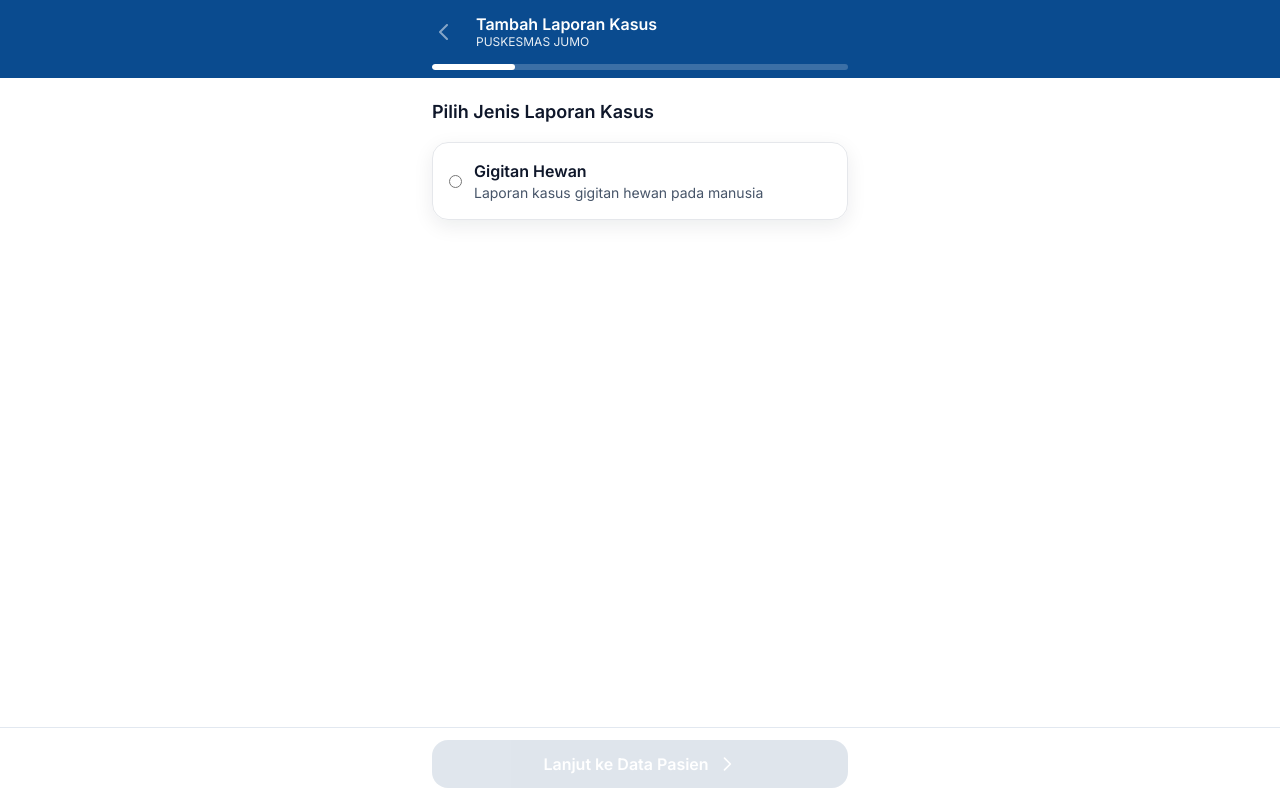
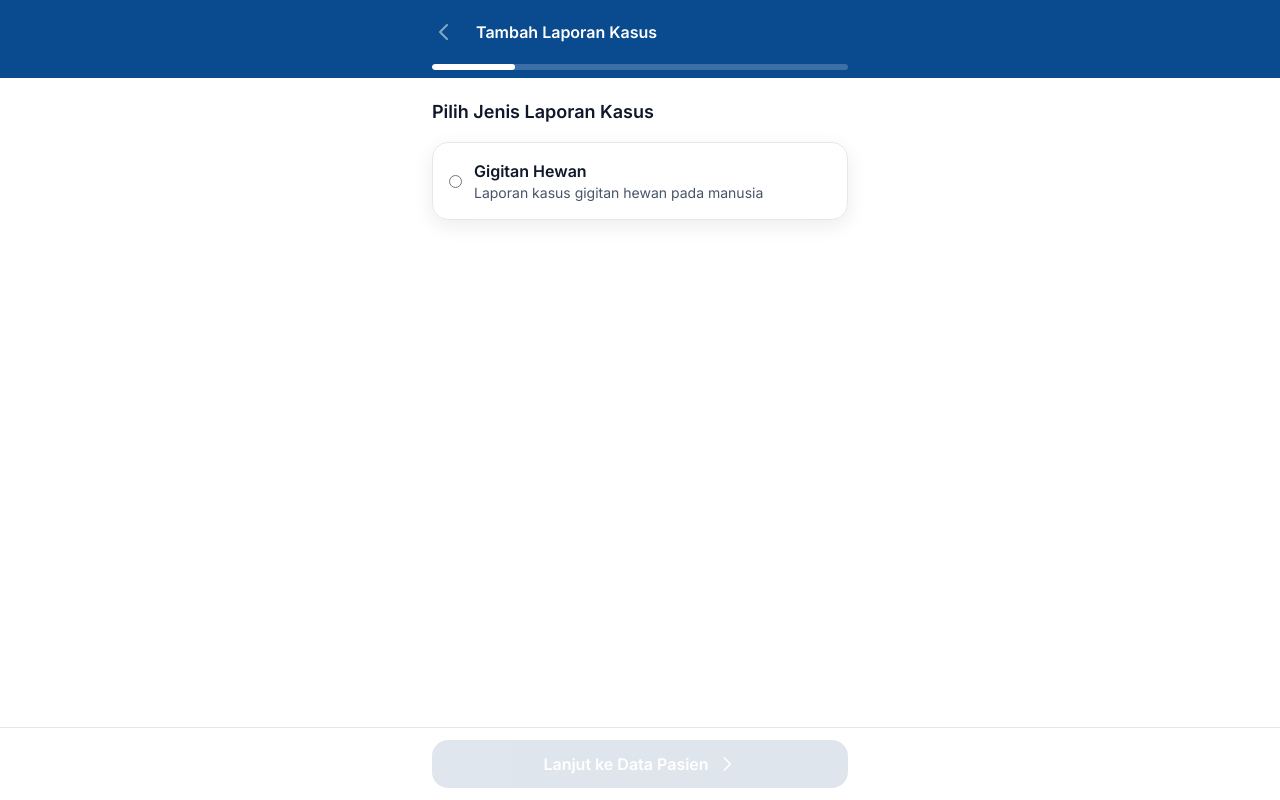
Before and after one commit to salinovbadr/laporankasus, a plain HTML site: page index.html in a window 1280 px wide. Drawn offline with nearby package versions, Linux system fonts and the light colour scheme.

Commit message:
update nama entitas

```diff
--- a/index.html
+++ b/index.html
@@ -27,7 +27,7 @@
       </button>
       <div>
         <div class="text-base font-semibold leading-5">Tambah Laporan Kasus</div>
-        <div class="text-xs opacity-90">PUSKESMAS JUMO</div>
+        <!-- <div class="text-xs opacity-90">PUSKESMAS </div> -->
       </div>
     </div>
     <!-- progress -->
```
